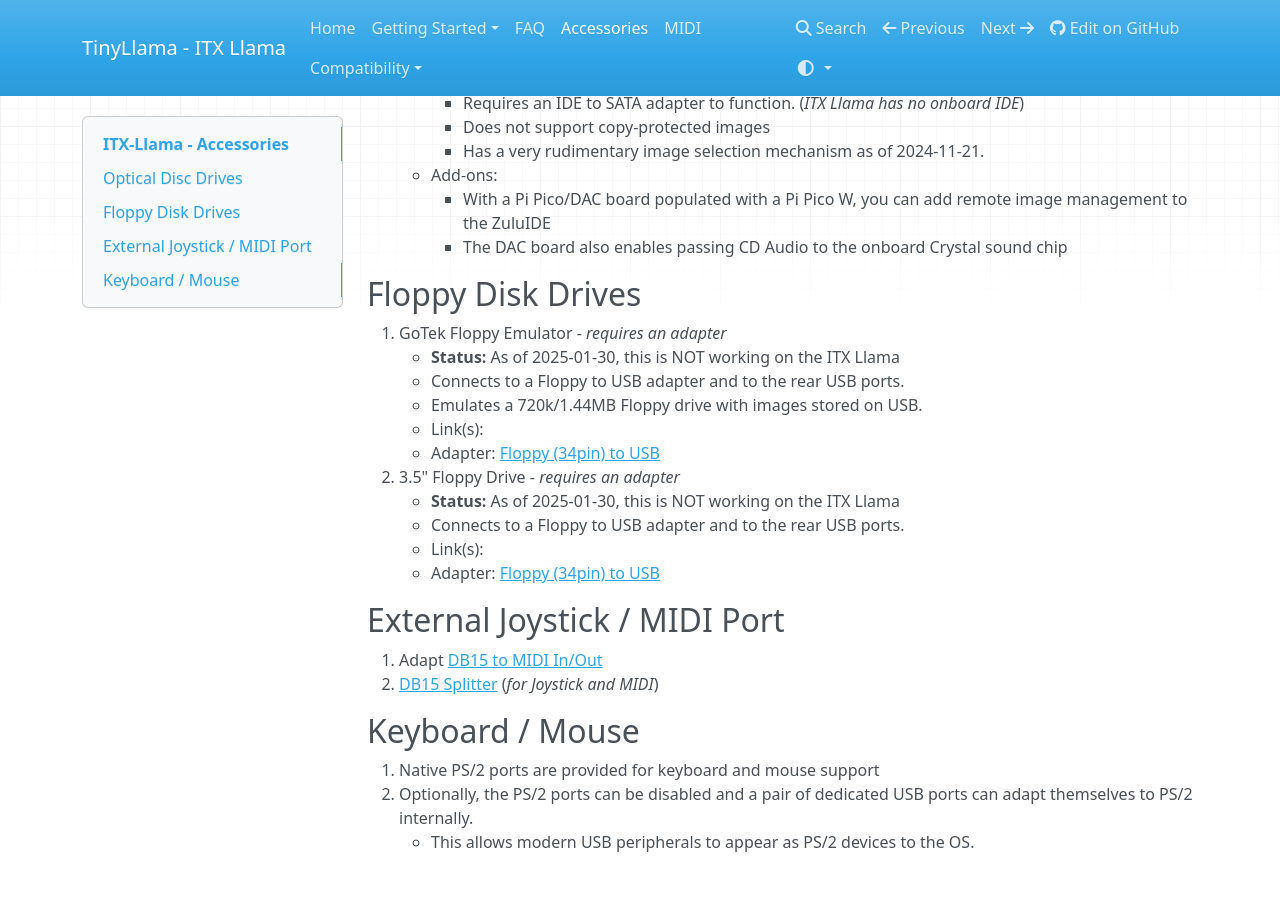
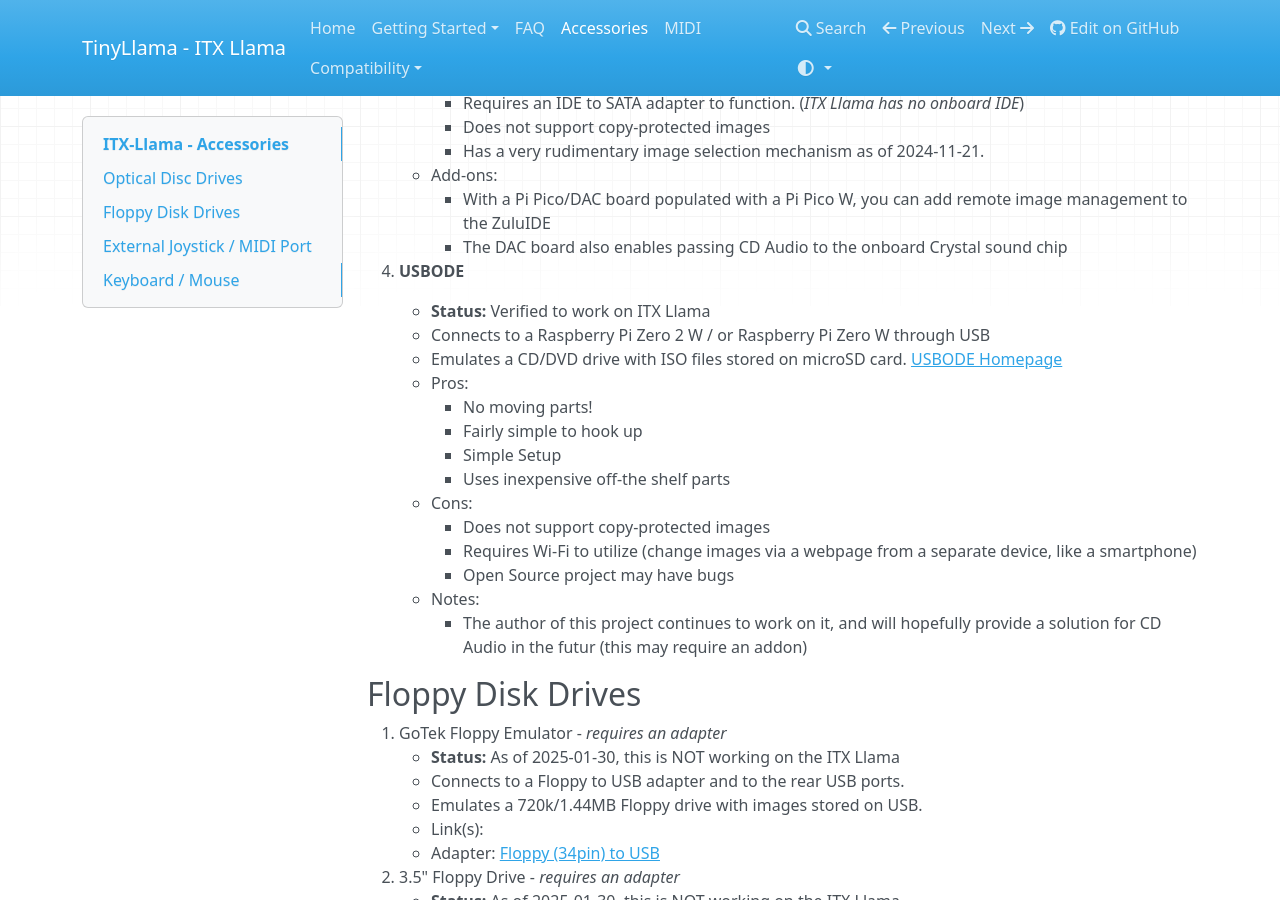
Before and after one commit to timesscar/tinyllama-docs, an MkDocs documentation site: the page built from docs/itxllama/accessories.md, in a window 1280 px wide and 900 px high, scrolled down 962 px. Built offline with MkDocs 1.6.1, drawn with Linux system fonts in a browser that asks for light colours; nearby versions of some CDN libraries.

Commit message:
Added USBODE to the accessories list

```diff
--- a/docs/itxllama/accessories.md
+++ b/docs/itxllama/accessories.md
@@ -42,6 +42,21 @@
         * With a Pi Pico/DAC board populated with a Pi Pico W, you can add remote image management to the ZuluIDE
         * The DAC board also enables passing CD Audio to the onboard Crystal sound chip
 
+1. **USBODE**
+    * **Status:** Verified to work on ITX Llama
+    * Connects to a Raspberry Pi Zero 2 W / or Raspberry Pi Zero W through USB
+    * Emulates a CD/DVD drive with ISO files stored on microSD card. [USBODE Homepage][USBODE-PAGE]
+    * Pros:
+        * No moving parts!
+        * Fairly simple to hook up
+        * Simple Setup
+        * Uses inexpensive off-the shelf parts
+    * Cons:
+        * Does not support copy-protected images
+        * Requires Wi-Fi to utilize (change images via a webpage from a separate device, like a smartphone)
+        * Open Source project may have bugs
+    * Notes:
+        * The author of this project continues to work on it, and will hopefully provide a solution for CD Audio in the futur (this may require an addon)
 
 ## Floppy Disk Drives
 
@@ -69,6 +84,7 @@
     * This allows modern USB peripherals to appear as PS/2 devices to the OS.
 
 [ZuluIDE]: https://www.zuluide.com
+[USBODE-PAGE]: https://github.com/danifunker/usbode
 [IDEtoSata]: https://www.amazon.com/Cablecc-Female-Converter-Adapter-Desktop/dp/B081YP2S5R
 [FloppytoUSB]: https://www.amazon.com/KOOBOOK-1-44MB-Floppy-Connector-Adapter/dp/B07WCRF9H3
 [DB15toMIDI]: https://www.serdashop.com/DB15MIDI
```
